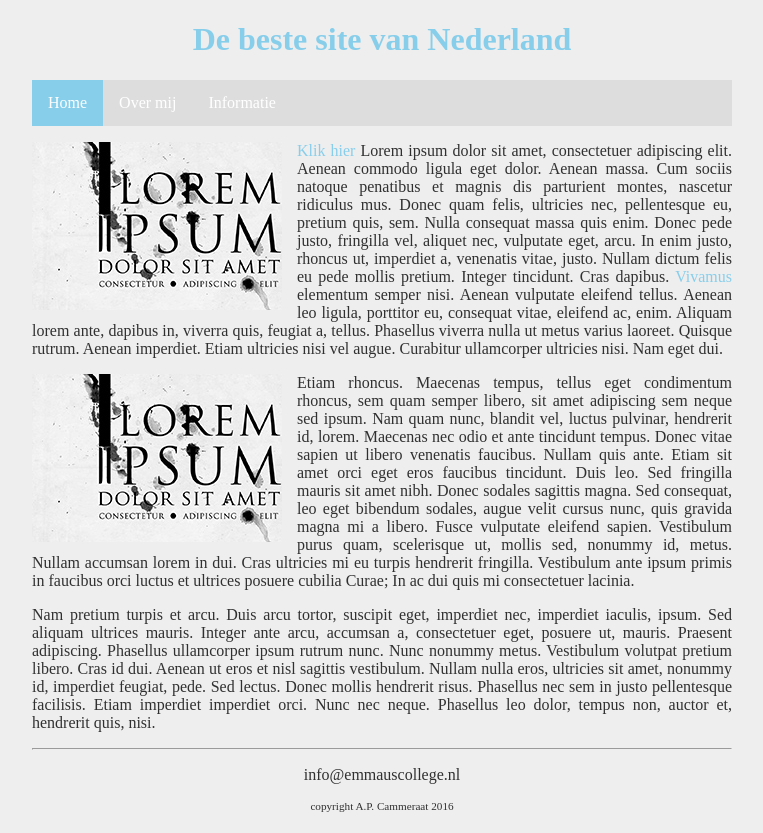
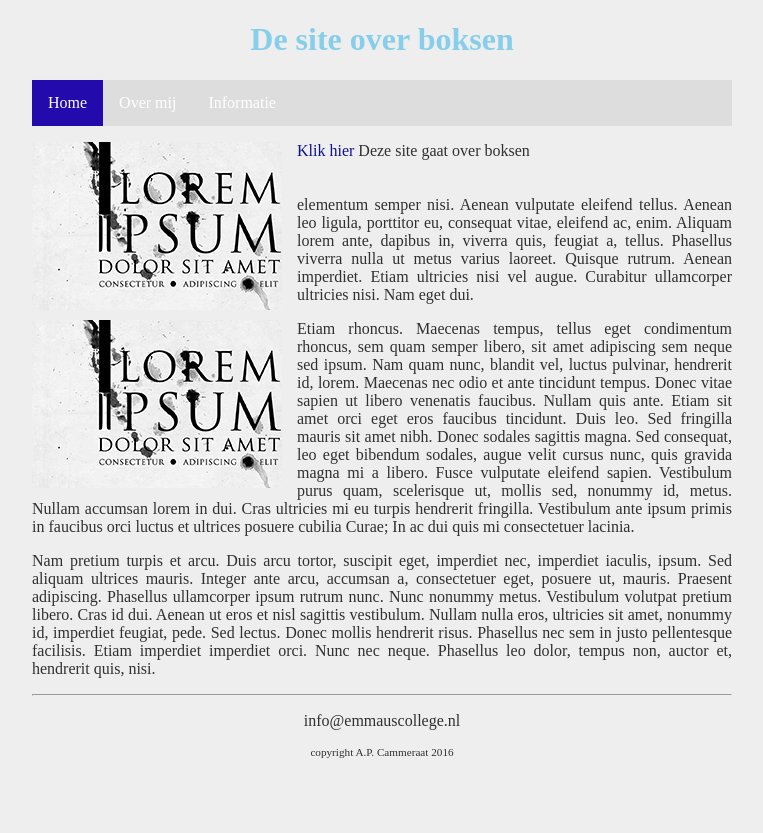
Before and after one commit to emmaus-4h/website-4hin1-Sharif, a plain HTML site: page index.html in a window 1280 px wide. Shown: the whole page, without its empty margins (258-1021 px from the left). Drawn offline with Linux system fonts and the light colour scheme.

Commit message:
titel en kleur

```diff
--- a/index.html
+++ b/index.html
@@ -10,7 +10,7 @@
     <body>
         <main>
             <header>
-                <h1 id="hoofdtitel" class="belangrijk">De beste site van Nederland</h1>
+                <h1 id="hoofdtitel" class="belangrijk">De site over boksen</h1>
             </header>
 
             <nav>
@@ -23,7 +23,7 @@
 
             <article>
                 <p><img class="zweefLinks" src="afbeeldingen/loremipsum.jpg">
-                <a href="http://nu.nl">Klik hier</a> Lorem ipsum dolor sit amet, consectetuer adipiscing elit. Aenean commodo ligula eget dolor. Aenean massa. Cum sociis natoque penatibus et magnis dis parturient montes, nascetur ridiculus mus. Donec quam felis, ultricies nec, pellentesque eu, pretium quis, sem. Nulla consequat massa quis enim. Donec pede justo, fringilla vel, aliquet nec, vulputate eget, arcu. In enim justo, rhoncus ut, imperdiet a, venenatis vitae, justo. Nullam dictum felis eu pede mollis pretium. Integer tincidunt. Cras dapibus. <a href="http://www.encyclo.nl/begrip/dum%20vivimus%20vivamus">Vivamus</a> elementum semper nisi. Aenean vulputate eleifend tellus. Aenean leo ligula, porttitor eu, consequat vitae, eleifend ac, enim. Aliquam lorem ante, dapibus in, viverra quis, feugiat a, tellus. Phasellus viverra nulla ut metus varius laoreet. Quisque rutrum. Aenean imperdiet. Etiam ultricies nisi vel augue. Curabitur ullamcorper ultricies nisi. Nam eget dui.</p>
+                <a href="http://nu.nl">Klik hier</a> Deze site gaat over boksen   <br> <br> <br> elementum semper nisi. Aenean vulputate eleifend tellus. Aenean leo ligula, porttitor eu, consequat vitae, eleifend ac, enim. Aliquam lorem ante, dapibus in, viverra quis, feugiat a, tellus. Phasellus viverra nulla ut metus varius laoreet. Quisque rutrum. Aenean imperdiet. Etiam ultricies nisi vel augue. Curabitur ullamcorper ultricies nisi. Nam eget dui.</p>
                 <p><img class="zweefLinks" src="afbeeldingen/loremipsum.jpg">Etiam rhoncus. Maecenas tempus, tellus eget condimentum rhoncus, sem quam semper libero, sit amet adipiscing sem neque sed ipsum. Nam quam nunc, blandit vel, luctus pulvinar, hendrerit id, lorem. Maecenas nec odio et ante tincidunt tempus. Donec vitae sapien ut libero venenatis faucibus. Nullam quis ante. Etiam sit amet orci eget eros faucibus tincidunt. Duis leo. Sed fringilla mauris sit amet nibh. Donec sodales sagittis magna. Sed consequat, leo eget bibendum sodales, augue velit cursus nunc, quis gravida magna mi a libero. Fusce vulputate eleifend sapien. Vestibulum purus quam, scelerisque ut, mollis sed, nonummy id, metus. Nullam accumsan lorem in dui. Cras ultricies mi eu turpis hendrerit fringilla. Vestibulum ante ipsum primis in faucibus orci luctus et ultrices posuere cubilia Curae; In ac dui quis mi consectetuer lacinia.</p>
                 <p>Nam pretium turpis et arcu. Duis arcu tortor, suscipit eget, imperdiet nec, imperdiet iaculis, ipsum. Sed aliquam ultrices mauris. Integer ante arcu, accumsan a, consectetuer eget, posuere ut, mauris. Praesent adipiscing. Phasellus ullamcorper ipsum rutrum nunc. Nunc nonummy metus. Vestibulum volutpat pretium libero. Cras id dui. Aenean ut eros et nisl sagittis vestibulum. Nullam nulla eros, ultricies sit amet, nonummy id, imperdiet feugiat, pede. Sed lectus. Donec mollis hendrerit risus. Phasellus nec sem in justo pellentesque facilisis. Etiam imperdiet imperdiet orci. Nunc nec neque. Phasellus leo dolor, tempus non, auctor et, hendrerit quis, nisi.</p>
             </article>
--- a/style.css
+++ b/style.css
@@ -46,7 +46,7 @@ img.zweefLinks {
 }
 
 a {
-    color: skyblue;
+    color: rgb(14, 16, 145);
     text-decoration: none;
 }
 
@@ -81,5 +81,5 @@ nav li a:hover {
 }
 
 nav li a.active {
-    background-color: skyblue;
+    background-color: rgb(34, 10, 173);
 }
```
